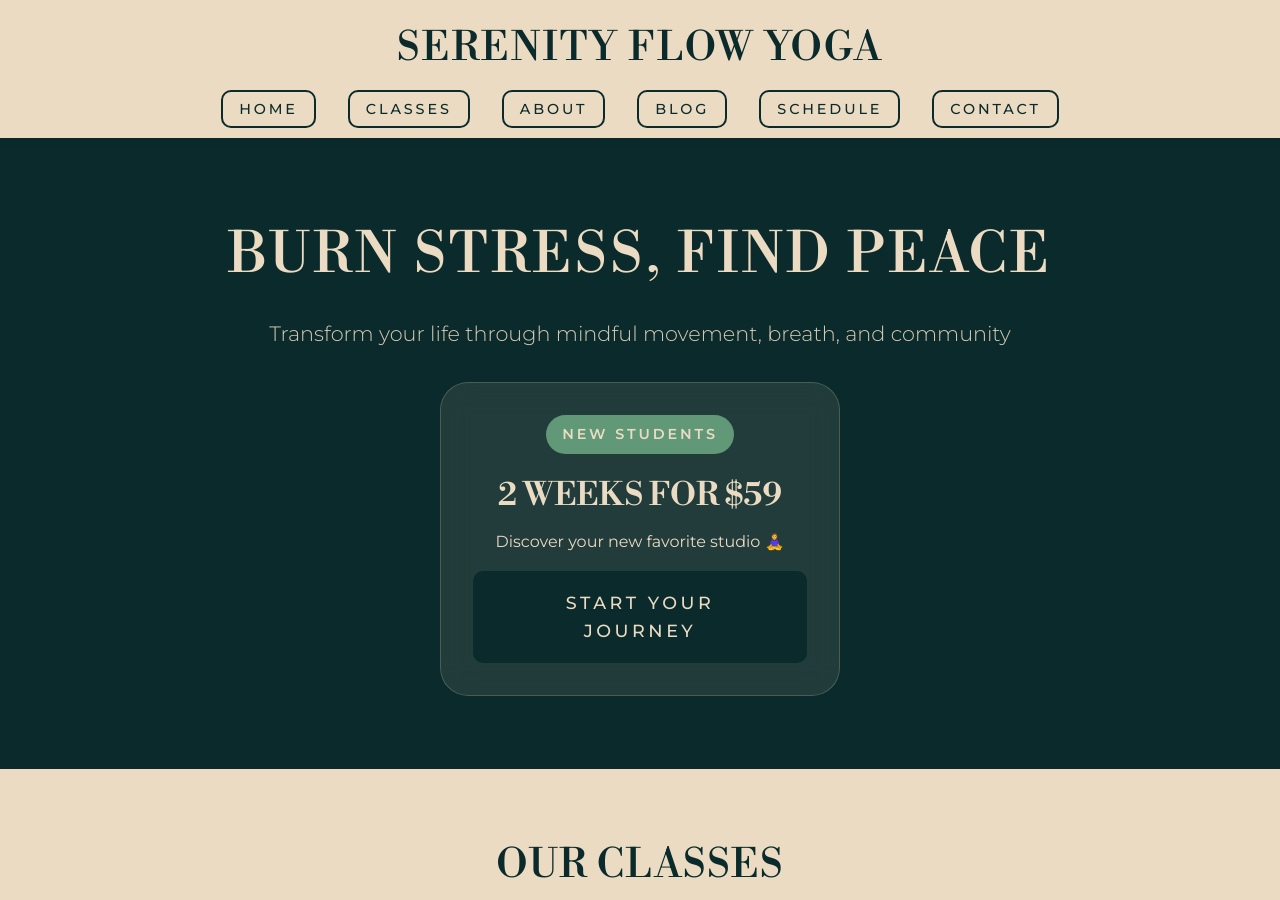
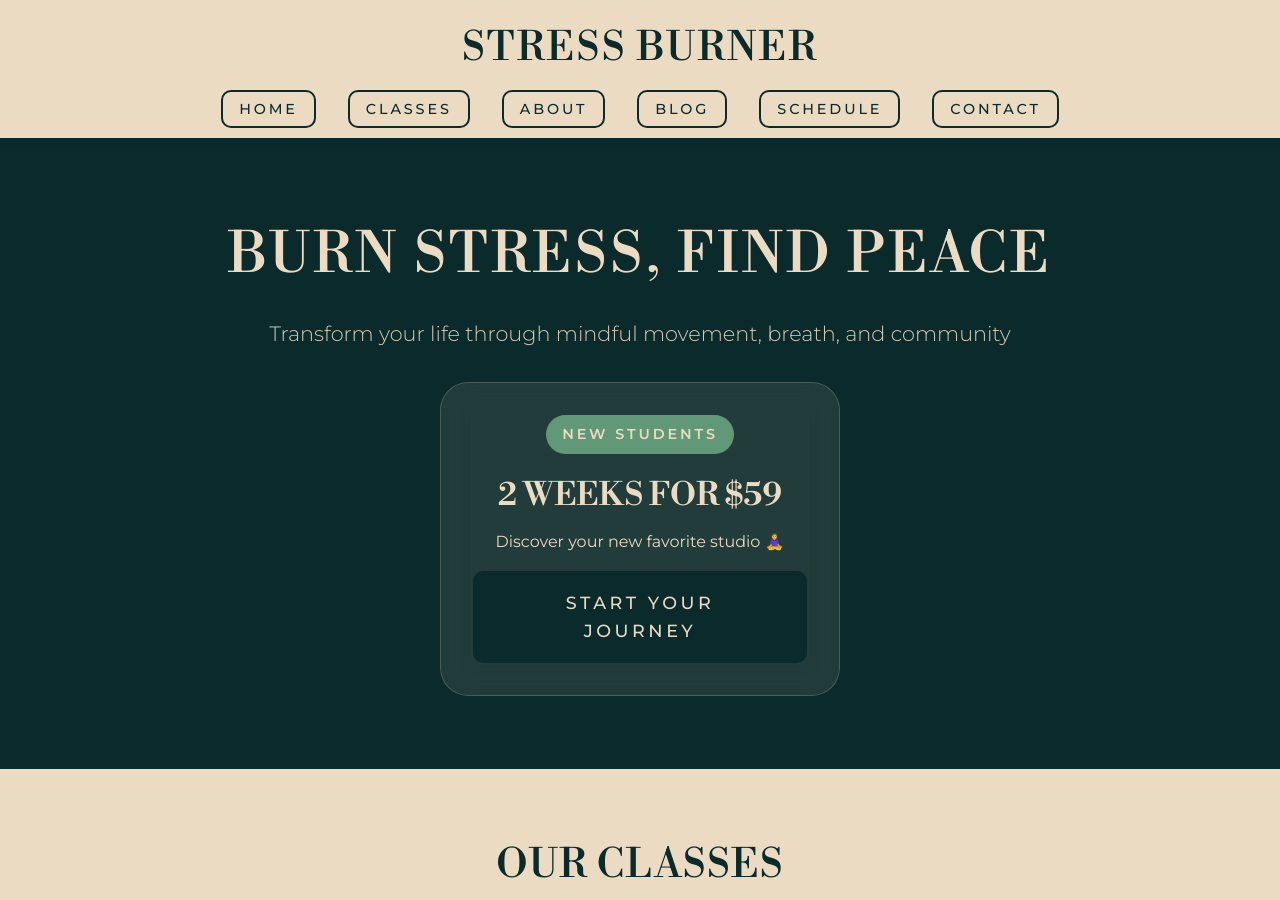
Before and after one commit to chriswakeley/test-blog, a Jekyll site: the page built from index.md, in a window 1280 px wide and 900 px high. Built offline with Jekyll 4.4.1, drawn with Linux system fonts in a browser that asks for light colours.

Commit message:
Change site title from 'Serenity Flow Yoga' to 'Stress Burner'

```diff
--- a/_config.yml
+++ b/_config.yml
@@ -1,5 +1,5 @@
 # Site settings
-title: "Serenity Flow Yoga"
+title: "Stress Burner"
 description: "Find your inner peace through mindful movement and breath. Join our yoga community for classes, workshops, and wellness guidance."
 author: "Maya Chen"
 email: hello@serenityflow.com
```
